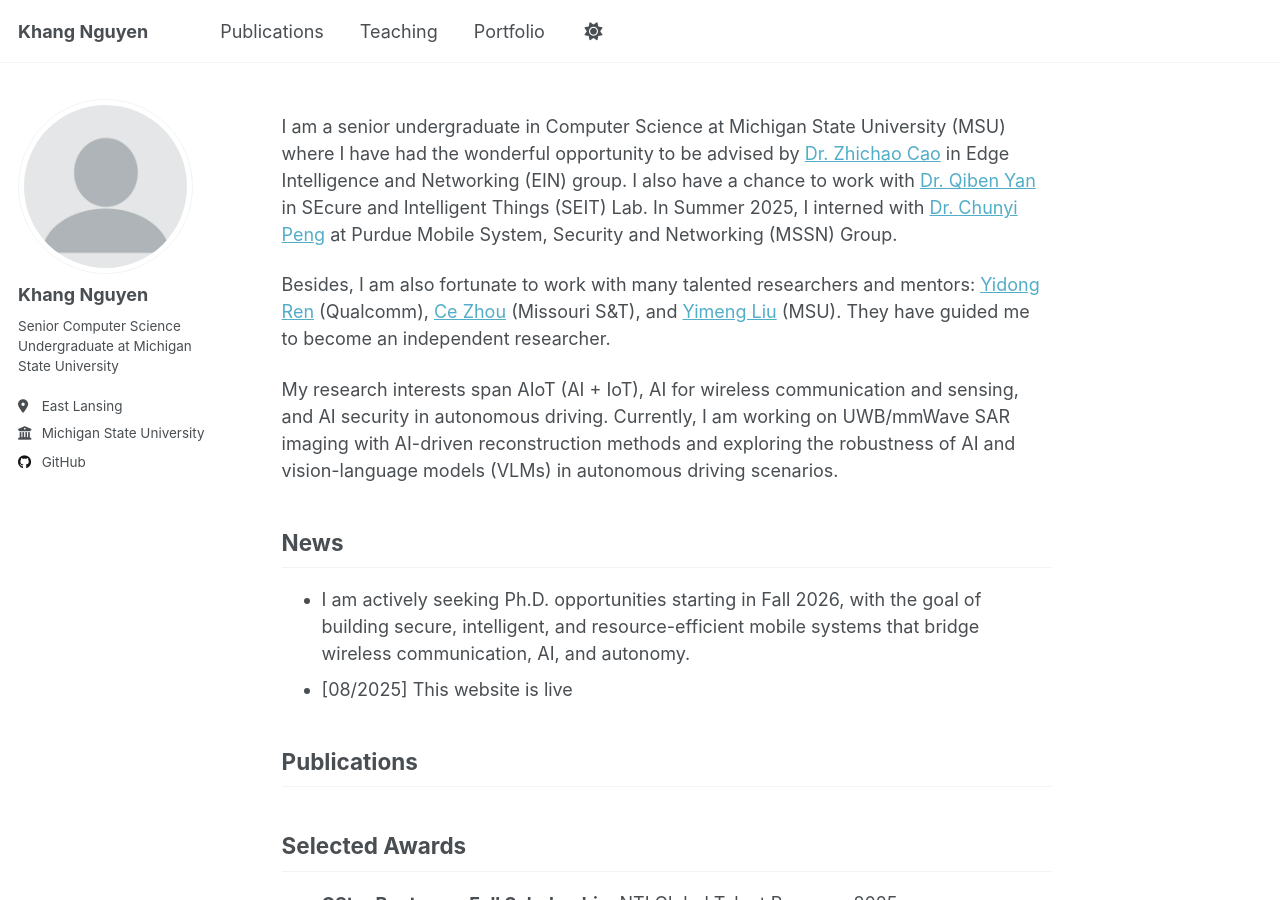
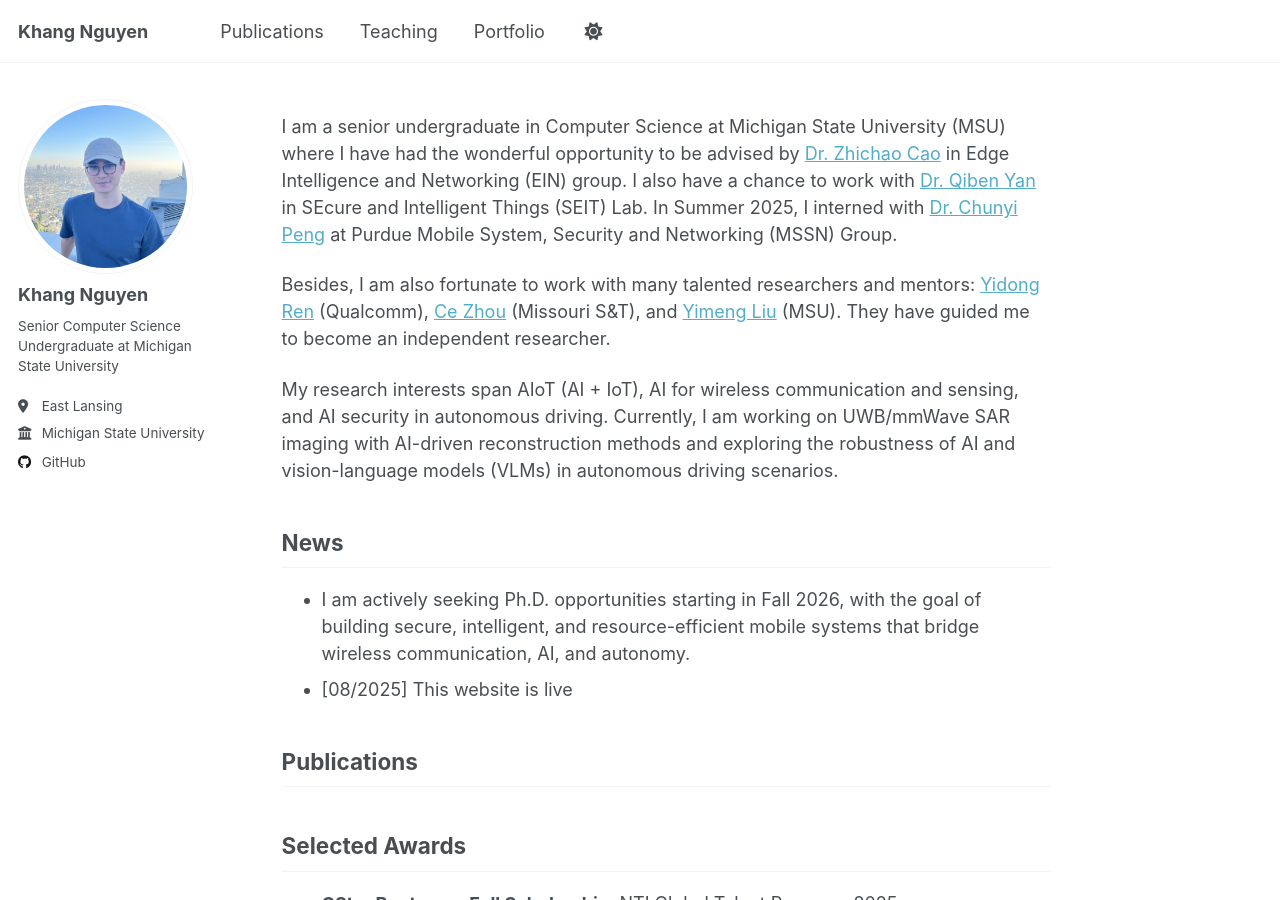
Before and after one commit to nguyenhuykhang/nguyenhuykhang.github.io, a Jekyll site: the page built from _pages/about.md, in a window 1280 px wide and 900 px high. Built offline with Jekyll 4.4.1, drawn with Linux system fonts in a browser that asks for light colours; a script that is not in the unit is left out.

Commit message:
Update _config.yml

```diff
--- a/_config.yml
+++ b/_config.yml
@@ -22,7 +22,7 @@ repository               : "nguyenhuykhang/nguyenhuykhang.github.io"
 #               Additional customization can be done by editing /_includes/author-profile.html
 author:
   # Biographic information
-  avatar           : "profile.png"
+  avatar           : "LA.jpg"
   name             : "Khang Nguyen"
   pronouns         : # example: "she/her"
   bio              : "Senior Computer Science Undergraduate at Michigan State University"
```
